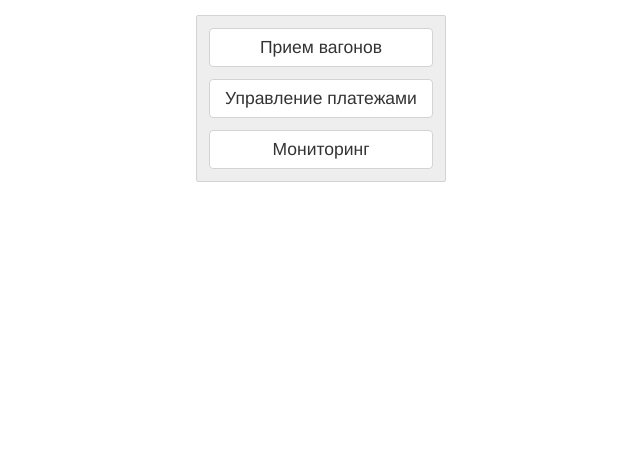
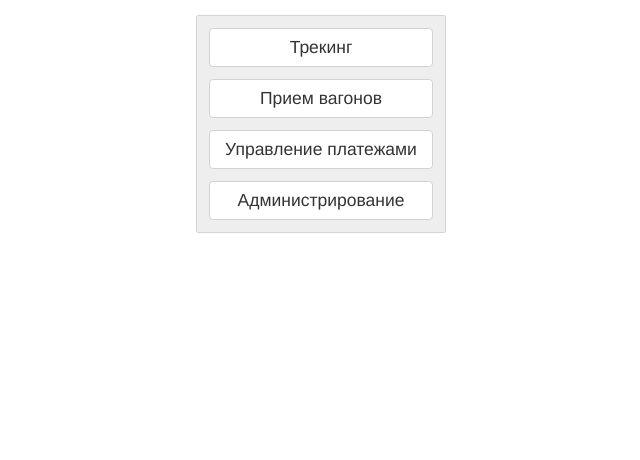
Before and after one commit to gorskii/fuel-tracker, a Django app: page / in a window 1280 px wide. Shown: the part 115-575 px from the top of the page, without its empty margins (319-959 px from the left). Run offline with Django 3.2, Linux system fonts and the light colour scheme; the visitor is signed in with stand-in values (Sample User, id 1); some libraries are stand-ins or nearby versions.

Commit message:
Renamed urls: monitoring to tracking, tracking to railcars. Several fixes.

```diff
--- a/tracker/templates/tracker/index.html
+++ b/tracker/templates/tracker/index.html
@@ -14,17 +14,21 @@
 
 {% block content %}
     <div class="index-menu">
+        {% if perms.tracker.view_tracking and perms.tracker.view_bills %}
+            <a role="button" class="btn btn-default index-menu__entry"
+               href="{% url 'tracker:tracking' %}">Трекинг</a>
+        {% endif %}
         {% if perms.tracker.add_tracking %}
             <a role="button" class="btn btn-default index-menu__entry"
-               href="{% url 'tracker:tracking' %}">Прием вагонов</a>
+               href="{% url 'tracker:railcars' %}">Прием вагонов</a>
         {% endif %}
         {% if perms.tracker.view_bills %}
             <a role="button" class="btn btn-default index-menu__entry"
                href="{% url 'tracker:bills' %}">Управление платежами</a>
         {% endif %}
-        {% if perms.tracker.view_tracking and perms.tracker.view_bills %}
+        {% if user.is_superuser %}
             <a role="button" class="btn btn-default index-menu__entry"
-               href="{% url 'tracker:monitoring' %}">Мониторинг</a>
+               href="/admin/">Администрирование</a>
         {% endif %}
     </div>
 {% endblock %}
--- a/tracker/templates/tracker/monitoring.html
+++ b/tracker/templates/tracker/monitoring.html
@@ -1,11 +1,11 @@
 {% extends 'tracker/base.html' %}
 
 {% block title %}
-    Мониторинг
+    Трекинг
 {% endblock %}
 
 {% block header %}
-    <span class="header-title">Мониторинг</span>
+    <span class="header-title">Трекинг</span>
     <nav>
         {% if perms.tracker.view_tracking %}
             <a role="button" class="btn" href="{% url 'tracker:index' %}">Назад</a>
--- a/tracker/templates/tracker/tracking.html
+++ b/tracker/templates/tracker/tracking.html
@@ -1,7 +1,7 @@
 {% extends 'tracker/base.html' %}
 
 {% block title %}
-    Трекинг
+    Принятые вагоны
 {% endblock %}
 
 {% block header %}
--- a/tracker/templates/tracker/tracking_detail.html
+++ b/tracker/templates/tracker/tracking_detail.html
@@ -7,7 +7,7 @@
 {% block header %}
     <span class="header-title">Вагон {{ track.railcar }}</span>
     <nav>
-        <a class="btn" href="{% url 'tracker:monitoring' %}">Назад</a>
+        <a class="btn" href="{% url 'tracker:tracking' %}">Назад</a>
         <a class="btn btn-logout" href="{% url 'tracker:logout' %}">Выход</a>
     </nav>
 {% endblock %}
--- a/tracker/templates/tracker/tracking_new.html
+++ b/tracker/templates/tracker/tracking_new.html
@@ -5,7 +5,7 @@
 {% block header %}
     <span class="header-title">Прием вагона</span>
     <nav>
-        <a class="btn" href="{% url 'tracker:tracking' %}">Назад</a>
+        <a class="btn" href="{% url 'tracker:railcars' %}">Назад</a>
         <a class="btn btn-logout" href="{% url 'tracker:logout' %}">Выход</a>
     </nav>
 {% endblock %}
--- a/tracker/urls.py
+++ b/tracker/urls.py
@@ -7,12 +7,12 @@ app_name = 'tracker'
 
 urlpatterns = [
     url(r'^$', views.IndexView.as_view(), name='index'),
-    url(r'^tracking/$', views.TrackerView.as_view(), name='tracking'),
-    url(r'^tracking/new/$', views.TrackCreateView.as_view(), name='track_new'),
+    url(r'^railcars/$', views.TrackerView.as_view(), name='railcars'),
+    url(r'^railcars/new/$', views.TrackCreateView.as_view(), name='track_new'),
     url(r'^bills/$', views.BillsListView.as_view(), name='bills'),
     url(r'^bills/new/$', views.bill_create, name='bills_new'),
-    url(r'^monitoring/$', views.MonitoringView.as_view(), name='monitoring'),
-    url(r'^monitoring/details/(?P<pk>[0-9]+)/$', views.TrackDetailView.as_view(), name='track_detail'),
+    url(r'^tracking/$', views.MonitoringView.as_view(), name='tracking'),
+    url(r'^tracking/details/(?P<pk>[0-9]+)/$', views.TrackDetailView.as_view(), name='track_detail'),
     url(r'^login/$', views.MainLoginView.as_view(), name='login'),
     url(r'^logout/$', auth_views.logout_then_login, name='logout'),
 ]
--- a/tracker/views.py
+++ b/tracker/views.py
@@ -6,7 +6,7 @@ from django.contrib.auth.views import LoginView
 from django.contrib.auth.decorators import login_required, permission_required
 from django.db.models import Sum
 from django.forms import inlineformset_factory
-from django.utils import timezone, dateformat
+from django.utils import timezone
 
 from .forms import RailcarsModelForm, BillsModelForm, TrackingModelForm, MainLoginForm
 from .models import Tracking, Bills, Railcars
@@ -41,7 +41,7 @@ class TrackDetailView(LoginRequiredMixin, PermissionRequiredMixin, generic.Detai
 class TrackCreateView(LoginRequiredMixin, PermissionRequiredMixin, generic.CreateView):
     permission_required = 'tracker.add_tracking'
     form_class = TrackingModelForm
-    success_url = reverse_lazy('tracker:tracking')
+    success_url = reverse_lazy('tracker:railcars')
     template_name = 'tracker/tracking_new.html'
 
     def form_valid(self, form):
@@ -83,7 +83,6 @@ class MonitoringView(TrackerView):
         context['tracks_stat'] = get_tracks_stat()
         context['railcars_list'] = Railcars.objects.filter(is_accepted=False).order_by('bill__supply_date')
         context['railcars_stat'] = get_railcars_stat()
-        # TODO непринятые вагоны
         return context
 
 
```
